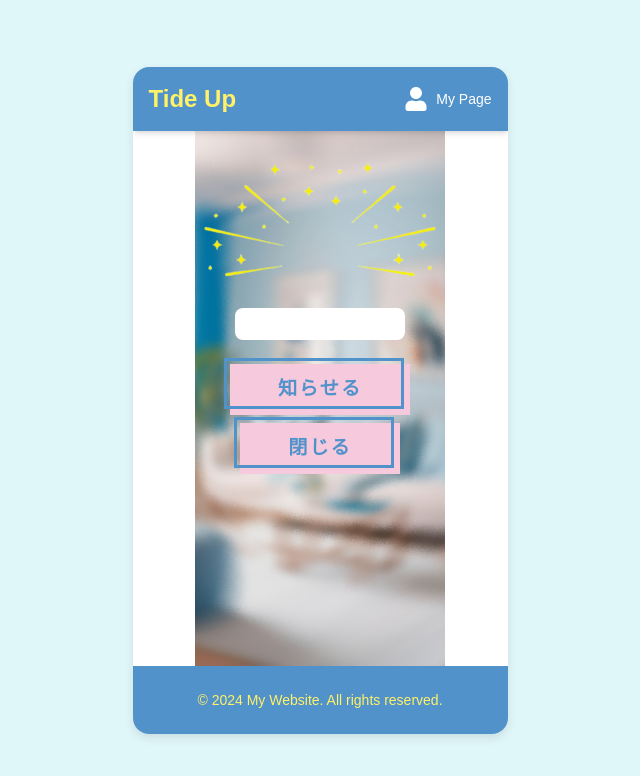
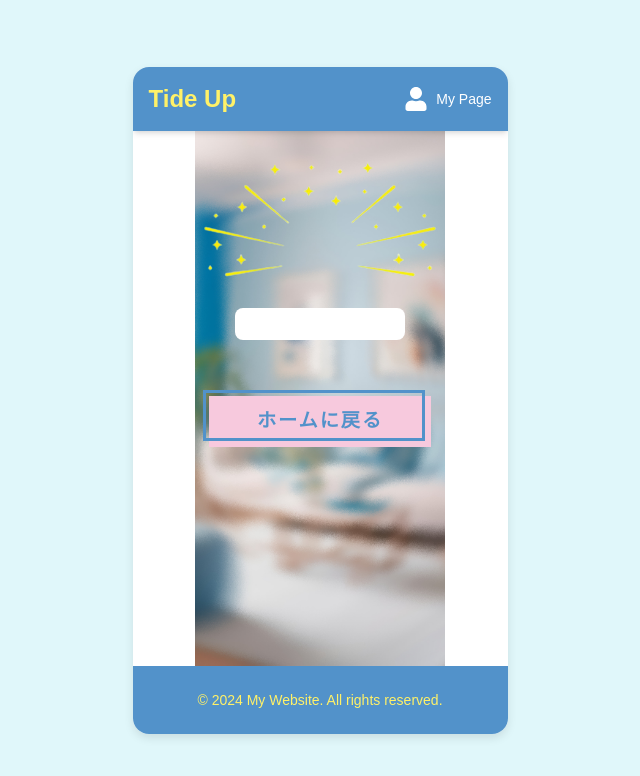
Before and after one commit to ms-engineer-bc24-07/FinalProject_teamD, a Next.js app in the folder frontend/: page /result in a window 1280 px wide. Shown: the top 776 px of the page, without its empty margins (320-960 px from the left). Built offline with nearby package versions, Linux system fonts and the light colour scheme.

Commit message:
fix.画面のUI調整

```diff
--- a/frontend/src/app/result/page.tsx
+++ b/frontend/src/app/result/page.tsx
@@ -34,15 +34,15 @@ export default function Analysis() {
         </p>
       </div>
       <div className="flex flex-col mt-6 items-center">
-        <CustomButton
+        {/* <CustomButton
           text="知らせる"
           onClick={() => {}}
           className="mb-2"
-        />
+        /> */}
         <CustomButton
-          text="閉じる"
+          text="ホームに戻る"
           onClick={() => router.push(`/`)}
-          className="mb-2"
+          className="mt-8 mb-2"
         />
       </div>
     </div>
```
